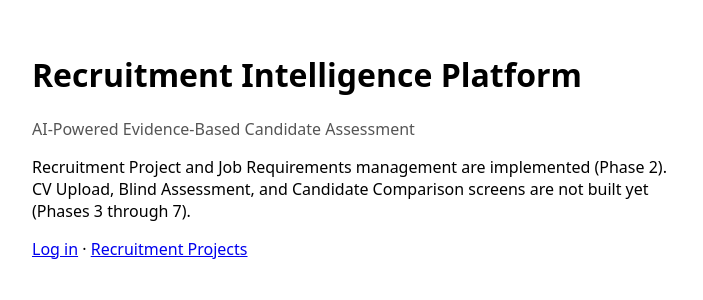
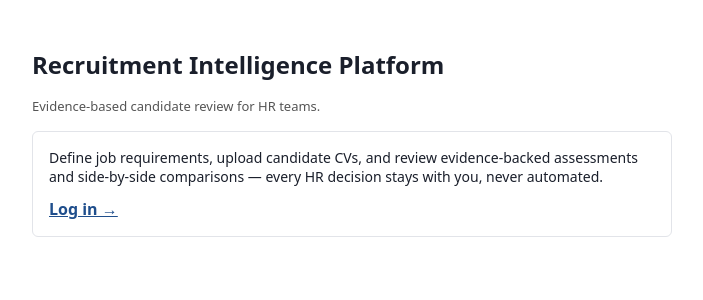
Before and after one commit to abraaj1982/camp-checkin, a Next.js app in the folder recruitment-platform/apps/web/: page / in a window 1280 px wide. Shown: the top 300 px of the page, without its empty margins (0-703 px from the left). Built offline with nearby package versions, Linux system fonts and the light colour scheme; no server answers.

Commit message:
fix(web): replace stale landing page with accurate entry point
Co-Authored-By: Claude Sonnet 5 <noreply@anthropic.com>
Claude-Session: https://claude.ai/code/session_01EikuQFRBoWnegWdW19vCcq

```diff
--- a/recruitment-platform/apps/web/app/page.tsx
+++ b/recruitment-platform/apps/web/app/page.tsx
@@ -1,21 +1,58 @@
-// Basic UI shell. Recruitment Project + Job Requirements screens are built
-// (Phase 2); CV Upload, Blind Assessment, and Candidate Comparison screens
-// are not built yet (Phases 3-7 per the approved plan) — this page does not
-// pretend they work (master instruction, Section 49).
+"use client";
 
+import { useEffect, useState } from "react";
+import Link from "next/link";
+import { apiFetch } from "../lib/api";
+import { Card } from "./components/Card";
+import { colors, spacing, typeScale } from "./design-tokens";
+
+/**
+ * Landing page. The product itself (project workspace, requirements,
+ * candidates, comparison, decisions) lives under /projects — this page is
+ * just the entry point, so it stays thin: identify the product, and hand
+ * the visitor straight to /projects (or /login first, if not authenticated).
+ */
 export default function HomePage() {
+  const [authenticated, setAuthenticated] = useState<boolean | null>(null);
+
+  useEffect(() => {
+    let cancelled = false;
+    apiFetch("/auth/me")
+      .then(() => {
+        if (!cancelled) setAuthenticated(true);
+      })
+      .catch(() => {
+        if (!cancelled) setAuthenticated(false);
+      });
+    return () => {
+      cancelled = true;
+    };
+  }, []);
+
   return (
-    <main style={{ padding: 32, maxWidth: 640 }}>
-      <h1>Recruitment Intelligence Platform</h1>
-      <p style={{ color: "#555" }}>AI-Powered Evidence-Based Candidate Assessment</p>
-      <p>
-        Recruitment Project and Job Requirements management are implemented (Phase 2).
-        CV Upload, Blind Assessment, and Candidate Comparison screens are not built yet
-        (Phases 3 through 7).
-      </p>
-      <p>
-        <a href="/login">Log in</a> · <a href="/projects">Recruitment Projects</a>
-      </p>
+    <main style={{ padding: spacing.xxl, maxWidth: 640, fontFamily: "system-ui, sans-serif" }}>
+      <h1 style={typeScale.pageTitle}>Recruitment Intelligence Platform</h1>
+      <p style={{ ...typeScale.meta, marginTop: spacing.xs }}>Evidence-based candidate review for HR teams.</p>
+
+      <Card style={{ marginTop: spacing.lg }}>
+        <p style={{ margin: 0, ...typeScale.body }}>
+          Define job requirements, upload candidate CVs, and review evidence-backed assessments and
+          side-by-side comparisons — every HR decision stays with you, never automated.
+        </p>
+        <p style={{ marginTop: spacing.md, marginBottom: 0 }}>
+          {authenticated === null ? (
+            <span style={typeScale.meta}>Loading…</span>
+          ) : authenticated ? (
+            <Link href="/projects" style={{ color: colors.brand700, fontWeight: 600 }}>
+              Go to Recruitment Projects →
+            </Link>
+          ) : (
+            <Link href="/login" style={{ color: colors.brand700, fontWeight: 600 }}>
+              Log in →
+            </Link>
+          )}
+        </p>
+      </Card>
     </main>
   );
 }
```
